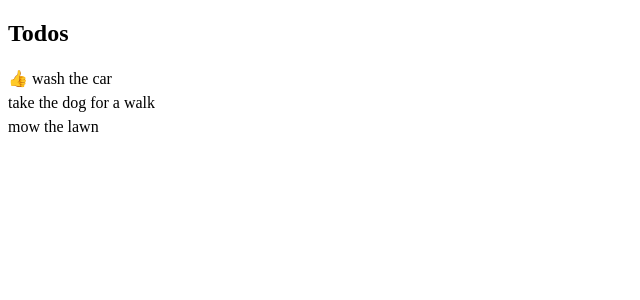
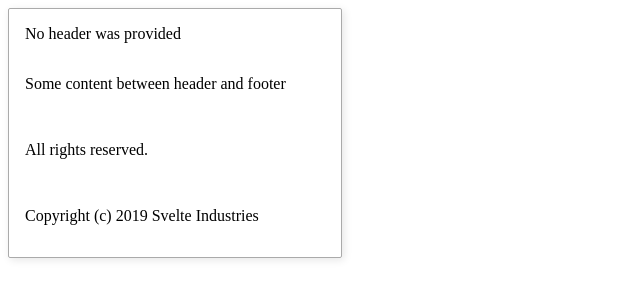
Before and after one commit to mooninlearn/learn-svelte-web-official_tutorial, a Svelte app: page / in a window 1280 px wide. Shown: the top 300 px of the page, without its empty margins (0-640 px from the left). Built offline with nearby package versions, Linux system fonts and the light colour scheme.

Commit message:
Special elements  sveltefragment

```diff
--- a/src/App.svelte
+++ b/src/App.svelte
@@ -1,30 +1,10 @@
 <script>
-	import Todo from './Todo.svelte';
-
-	let todos = [
-		{ id: 1, done: true, text: 'wash the car' },
-		{ id: 2, done: false, text: 'take the dog for a walk' },
-		{ id: 3, done: false, text: 'mow the lawn' }
-	];
-
-	function toggle(toggled) {
-		todos = todos.map(todo => {
-			if (todo === toggled) {
-				// return a new object
-				return {
-					id: todo.id,
-					text: todo.text,
-					done: !todo.done
-				};
-			}
-
-			// return the same object
-			return todo;
-		});
-	}
+	import Box from './Box.svelte'
 </script>
 
-<h2>Todos</h2>
-{#each todos as todo}
-	<Todo {todo} on:click={() => toggle(todo)}/>
-{/each}
+<Box>
+	<svelte:fragment slot="footer">
+		<p>All rights reserved.</p>
+		<p>Copyright (c) 2019 Svelte Industries</p>
+	</svelte:fragment>
+</Box>
--- /dev/null
+++ b/src/Box.svelte
@@ -0,0 +1,20 @@
+<div class="box">
+	<slot name="header">No header was provided</slot>
+	<p>Some content between header and footer</p>
+	<slot name="footer"></slot>
+</div>
+
+<style>
+	.box {
+		width: 300px;
+		border: 1px solid #aaa;
+		border-radius: 2px;
+		box-shadow: 2px 2px 8px rgba(0, 0, 0, 0.1);
+		padding: 1em;
+		margin: 0 0 1em 0;
+
+		display: flex;
+		flex-direction: column;
+		gap: 1em;
+	}
+</style>
--- a/src/Todo.svelte
+++ /dev/null
@@ -1,29 +0,0 @@
-<svelte:options immutable={true}/>
-
-<script>
-	import { afterUpdate } from 'svelte';
-	import flash from './flash.js';
-
-	export let todo;
-
-	let button;
-
-	afterUpdate(() => {
-		flash(button);
-	});
-</script>
-
-<!-- the text will flash red whenever
-     the `todo` object changes -->
-<button bind:this={button} type="button" on:click>
-	{todo.done ? '👍': ''} {todo.text}
-</button>
-
-<style>
-	button {
-		all: unset;
-		display: block;
-		cursor: pointer;
-		line-height: 1.5;
-	}
-</style>
--- a/src/flash.js
+++ /dev/null
@@ -1,13 +0,0 @@
-export default function flash(element) {
-	requestAnimationFrame(() => {
-		element.style.transition = 'none';
-		element.style.color = 'rgba(255,62,0,1)';
-		element.style.backgroundColor = 'rgba(255,62,0,0.2)';
-
-		setTimeout(() => {
-			element.style.transition = 'color 1s, background 1s';
-			element.style.color = '';
-			element.style.backgroundColor = '';
-		});
-	});
-}
```
Also changed, not shown: 1 other file (tests, documents, lock files or other folders).
